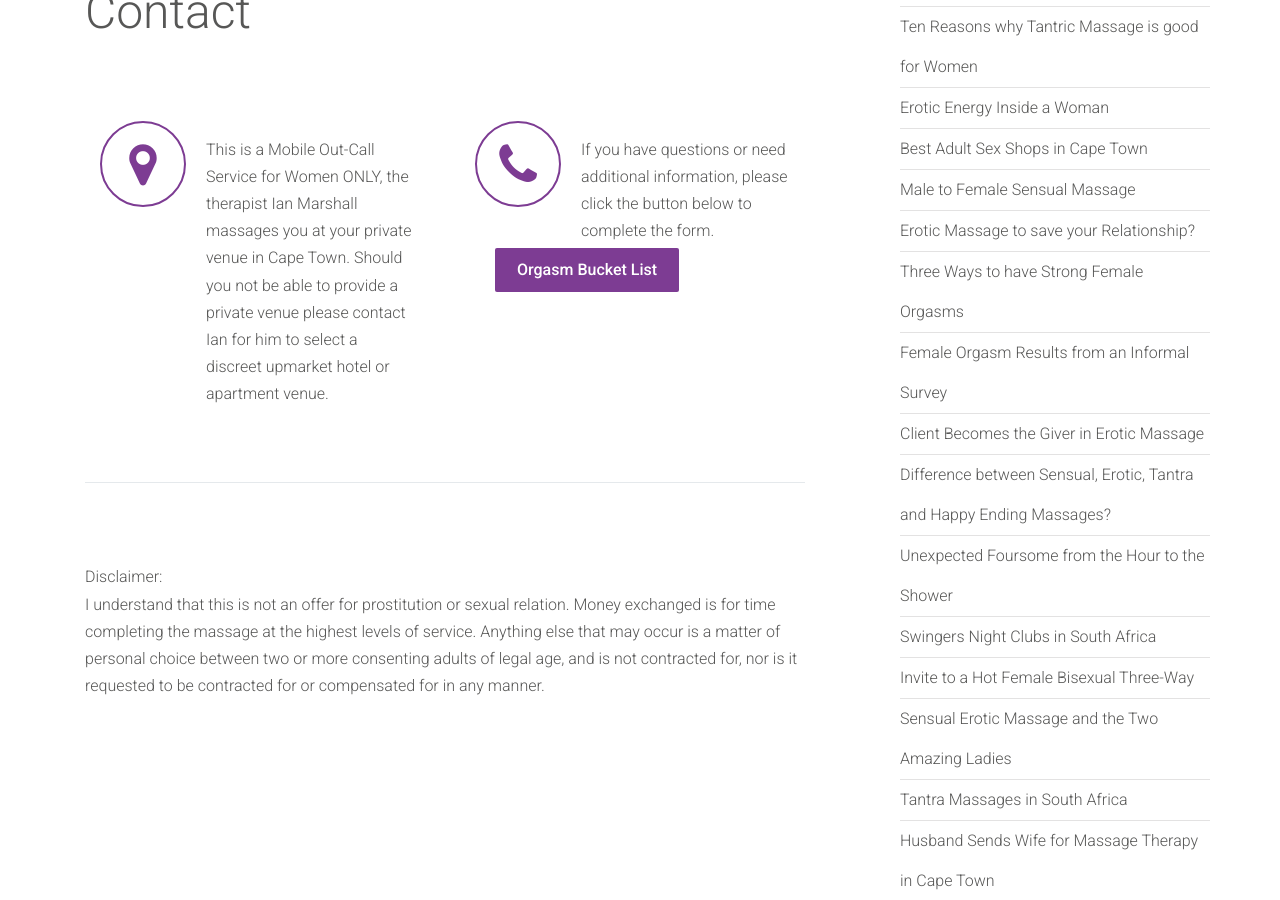
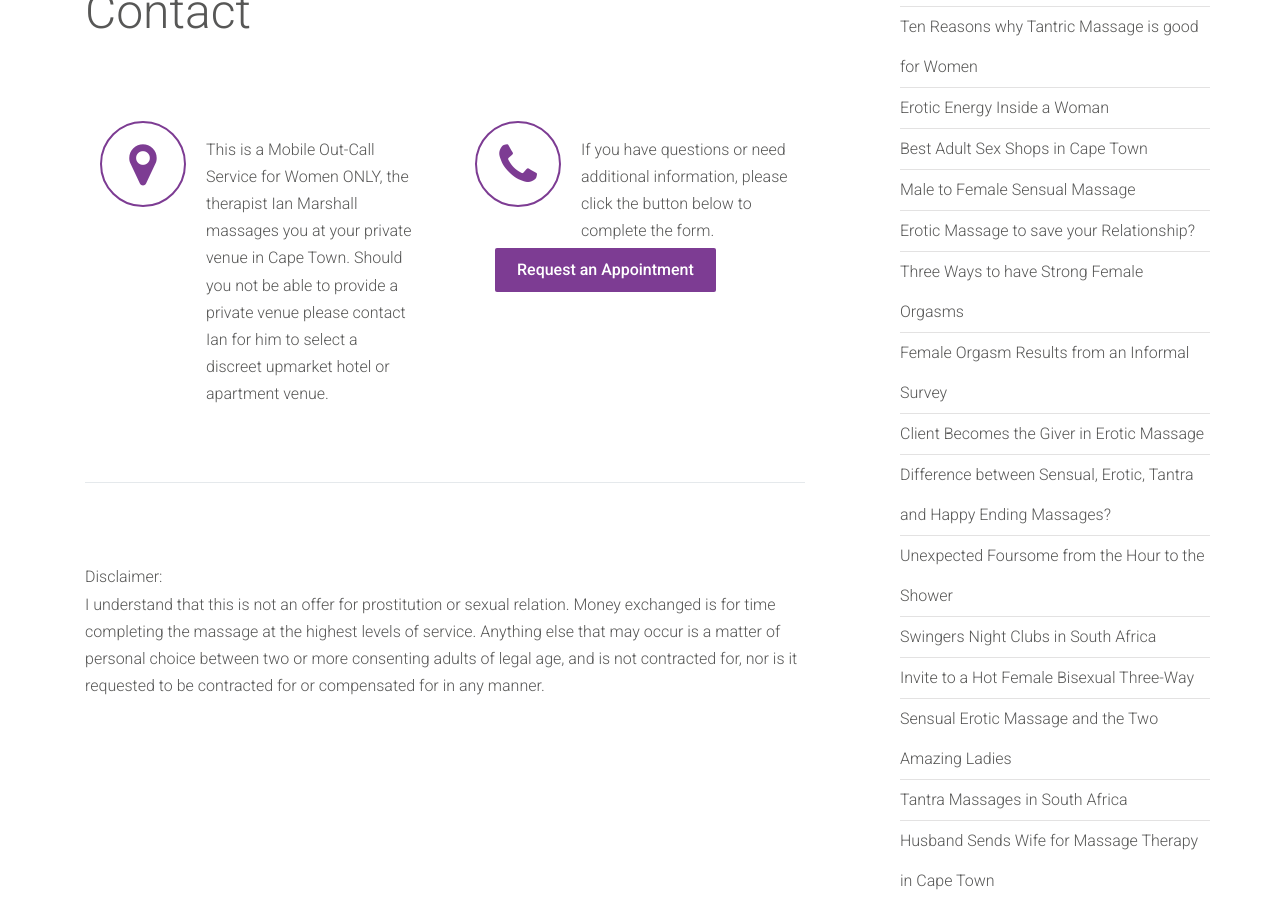
Before and after one commit to ianmarshall007/ianmarshall007.github.io, a Jekyll site: the page built from contact.html, in a window 1280 px wide and 900 px high, scrolled down 443 px. Built offline with Jekyll 4.4.1, drawn with Linux system fonts in a browser that asks for light colours.

Commit message:
updated contact page

```diff
--- a/contact.html
+++ b/contact.html
@@ -56,7 +56,7 @@ description: Contact for Sensual Massage and Erotic Massage in Cape Town.
         <i class="fa fa-phone"></i>
     </div>
     <p>If you have questions or need additional information, please click the button below to complete the form.</p>
-		<a href="https://docs.google.com/forms/d/e/1FAIpQLSeMQPrwhsvxuQtwdV2Xet6L-lDYJkxHC1ld-2E6oP2VhJZpDw/viewform?usp=sf_link" class="btn btn-default navbar-btn btn-success show-appointment-modal"> Orgasm Bucket List</a>
+		<a href="https://docs.google.com/forms/d/e/1FAIpQLSeMQPrwhsvxuQtwdV2Xet6L-lDYJkxHC1ld-2E6oP2VhJZpDw/viewform?usp=sf_link" class="btn btn-default navbar-btn btn-success show-appointment-modal"> Request an Appointment</a>
 	</div>
         </div>
     </div>
```
